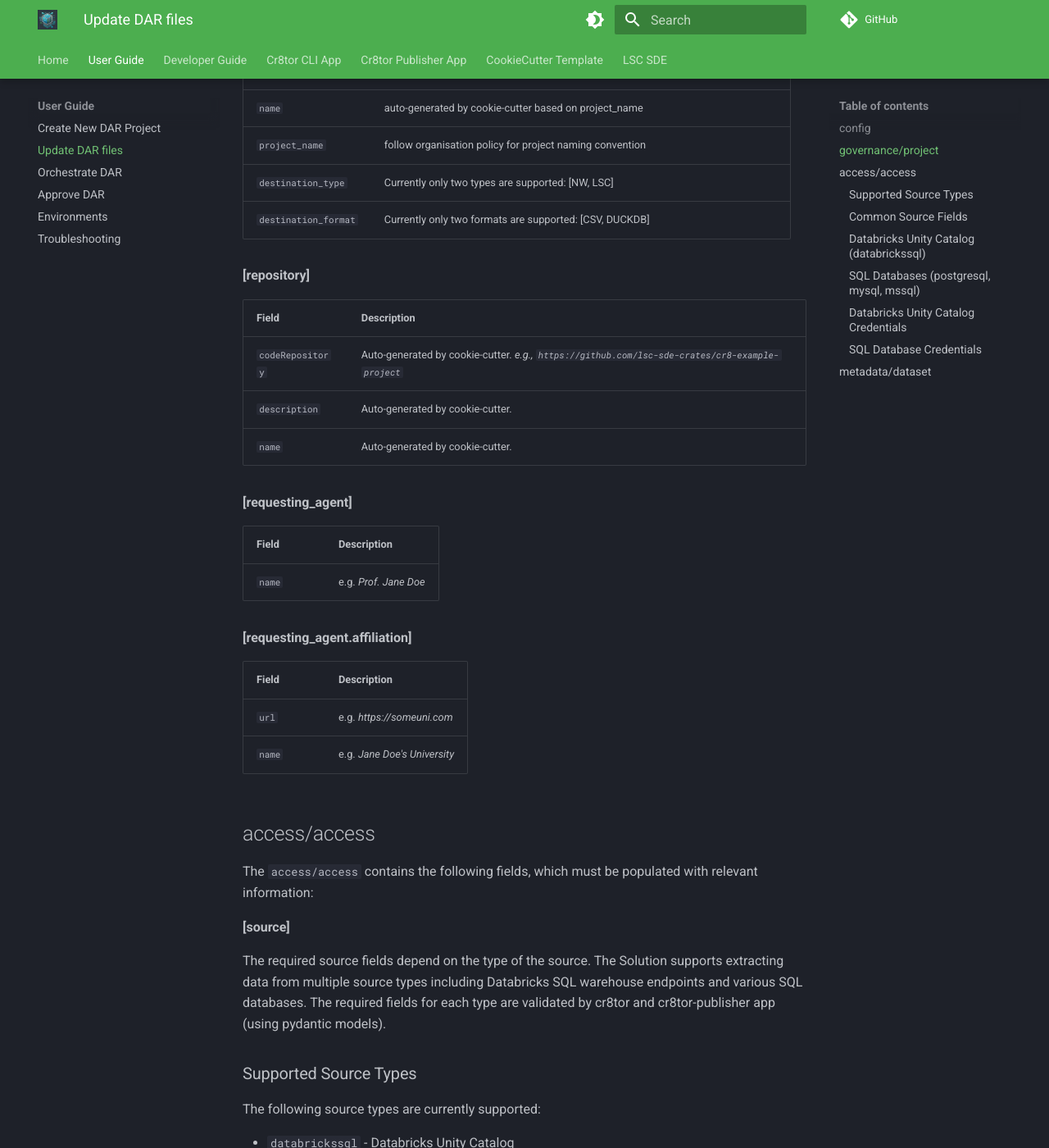
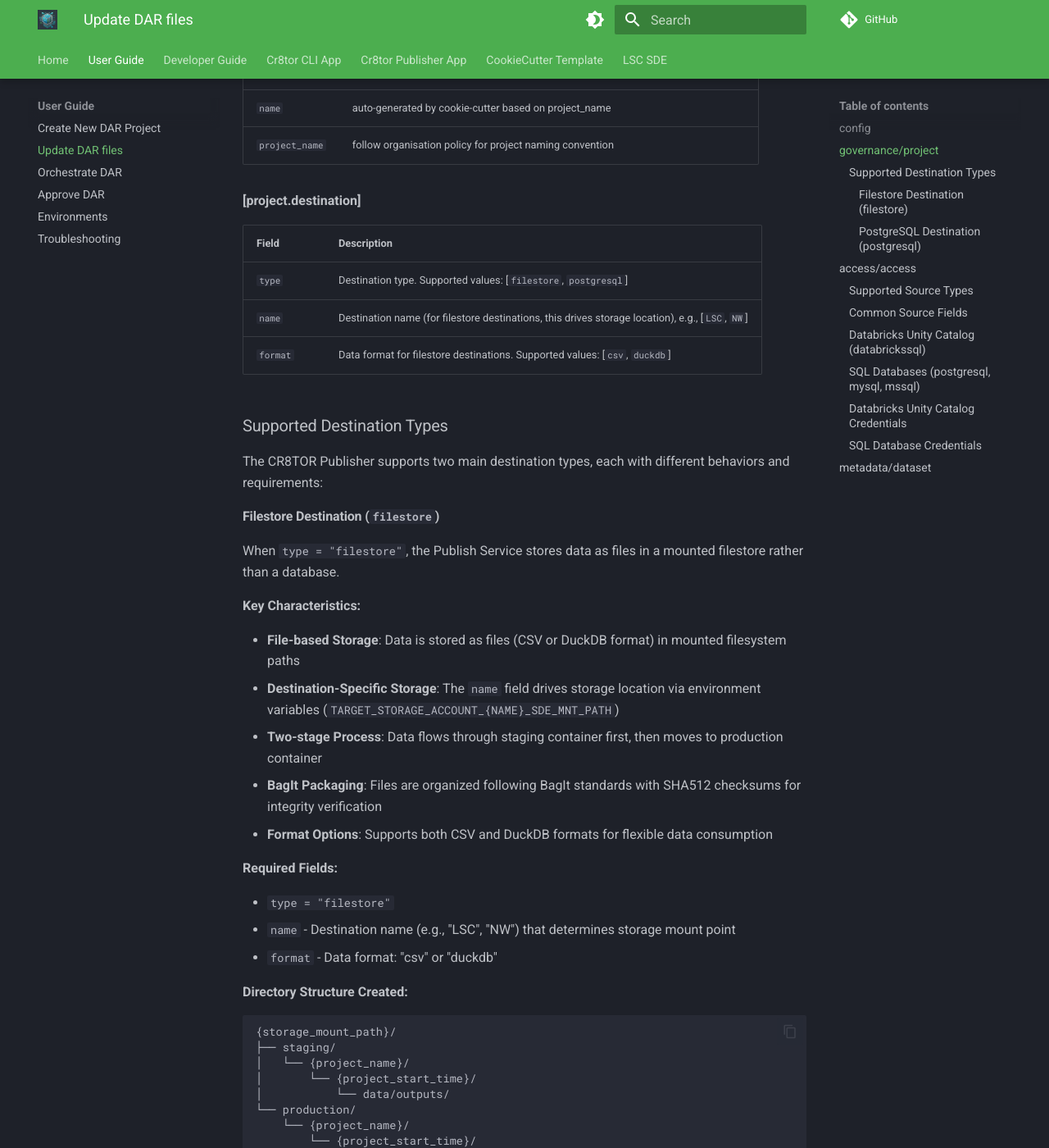
Before and after one commit to lsc-sde-crates/cr8tor, an MkDocs documentation site: the page built from docs/user-guide/update-resources-files.md, in a window 1280 px wide and 1400 px high, scrolled down 1476 px. Shown: the whole window at 82% size. Built offline with MkDocs 1.6.1 and Material for MkDocs 9.7.7, drawn with Linux system fonts in a browser that asks for light colours; comment, search, counter and statistics services are not loaded; some of the changed text lies outside the part shown.

Commit message:
Enhance documentation for CR8TOR Publisher: add details on filestore and PostgreSQL destination types, including storage characteristics and required fields

````diff
--- a/docs/user-guide/update-resources-files.md
+++ b/docs/user-guide/update-resources-files.md
@@ -37,8 +37,81 @@ The `governance/project` contains the following fields, which must be populated
 | `reference`           | auto-generated by cookie-cutter based on project_name. Pattern cr8-&lt;project_name&gt;|
 | `name`                | auto-generated by cookie-cutter based on project_name|
 | `project_name`        | follow organisation policy for project naming convention |
-| `destination_type`    | Currently only two types are supported: [NW, LSC] |
-| `destination_format`  | Currently only two formats are supported: [CSV, DUCKDB] |
+
+**[project.destination]**
+
+| Field                 | Description                                         |
+| :-------------------- | :-------------------------------------------------- |
+| `type`                | Destination type. Supported values: [`filestore`, `postgresql`] |
+| `name`                | Destination name (for filestore destinations, this drives storage location), e.g., [`LSC`, `NW`] |
+| `format`              | Data format for filestore destinations. Supported values: [`csv`, `duckdb`] |
+
+### Supported Destination Types
+
+The CR8TOR Publisher supports two main destination types, each with different behaviors and requirements:
+
+#### Filestore Destination (`filestore`)
+
+When `type = "filestore"`, the Publish Service stores data as files in a mounted filestore rather than a database.
+
+**Key Characteristics:**
+
+- **File-based Storage**: Data is stored as files (CSV or DuckDB format) in mounted filesystem paths
+- **Destination-Specific Storage**: The `name` field drives storage location via environment variables (`TARGET_STORAGE_ACCOUNT_{NAME}_SDE_MNT_PATH`)
+- **Two-stage Process**: Data flows through staging container first, then moves to production container
+- **BagIt Packaging**: Files are organized following BagIt standards with SHA512 checksums for integrity verification
+- **Format Options**: Supports both CSV and DuckDB formats for flexible data consumption
+
+**Required Fields:**
+
+- `type = "filestore"`
+- `name` - Destination name (e.g., "LSC", "NW") that determines storage mount point
+- `format` - Data format: "csv" or "duckdb"
+
+**Directory Structure Created:**
+
+```text
+{storage_mount_path}/
+├── staging/
+│   └── {project_name}/
+│       └── {project_start_time}/
+│           └── data/outputs/
+└── production/
+    └── {project_name}/
+        └── {project_start_time}/
+            └── data/outputs/
+```
+
+#### PostgreSQL Destination (`postgresql`)
+
+When `type = "postgresql"`, the Publish Service loads data directly into a PostgreSQL database and creates OPAL resources for secure access.
+
+**Key Characteristics:**
+
+- **Database Storage**: Data is loaded directly into PostgreSQL tables
+- **OPAL Integration**: Automatically creates [Obiba OPAL](https://github.com/obiba/opal) components for secure data access:
+  - Creates OPAL project named after the CR8TOR project
+  - Establishes OPAL resources pointing to PostgreSQL tables
+  - Creates DataSHIELD permission groups (`{project_name}_group`)
+  - Sets up DataSHIELD and resource-level permissions
+- **Access Control**: Leverages OPAL's DataSHIELD framework for secure, privacy-preserving data analysis
+- **Table Filtering**: Filters tables based on project name and start time patterns, excluding DLT internal tables
+
+**Required Fields:**
+
+- `type = "postgresql"`
+- `name` - Destination name (used for OPAL project identification)
+- `format` - Not applicable for PostgreSQL destinations
+
+**OPAL Resources Created:**
+
+- **Resource Naming**: `tre_postgresql_{schema}_{table}`
+- **Project Structure**: One OPAL project per CR8TOR project
+- **Group Management**: DataSHIELD groups with "use" and "view" permissions
+- **User Management**: Ensures default DataSHIELD user (`dsuser_default`) exists
+
+Choose `filestore` for file-based data delivery and `postgresql` for database-hosted data with integrated access control through OPAL's DataSHIELD framework.
+
 
 **[repository]**
 
@@ -58,7 +131,7 @@ The `governance/project` contains the following fields, which must be populated
 
 | Field  | Description                     |
 | :----  | :------------------------------ |
-| `url`  | e.g. *https://someuni.com*      |
+| `url`  | e.g. *<https://someuni.com>*      |
 | `name` | e.g. *Jane Doe's University*   |
 
 ## access/access
````
Also changed, not shown: docs/cr8tor-publisher/overview.md (+32 -1 lines).
